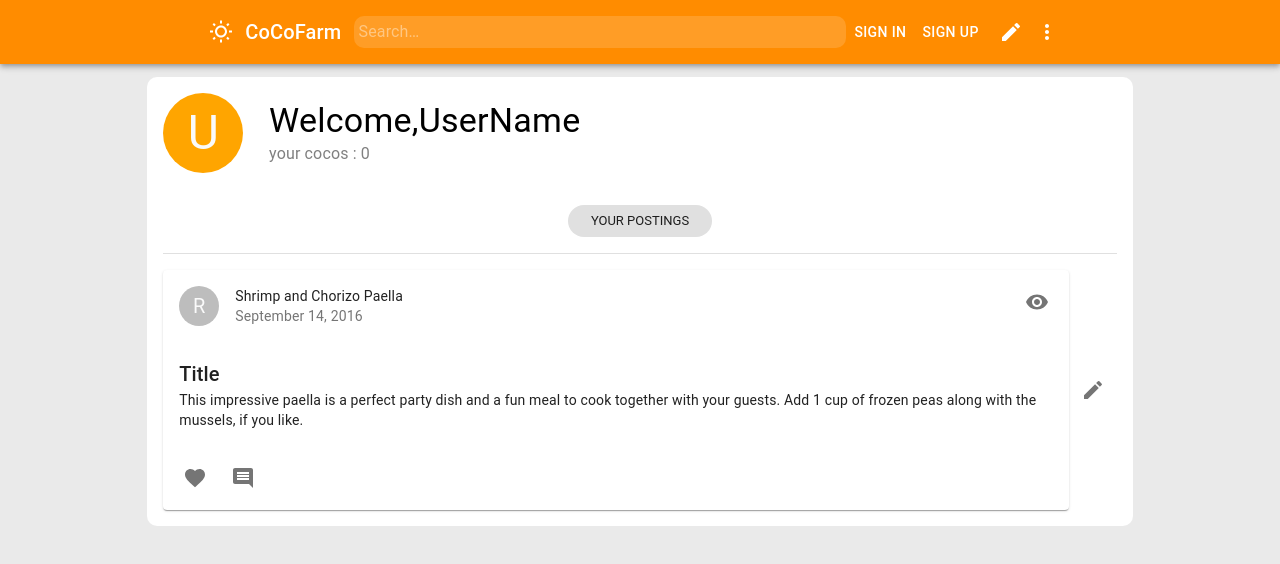
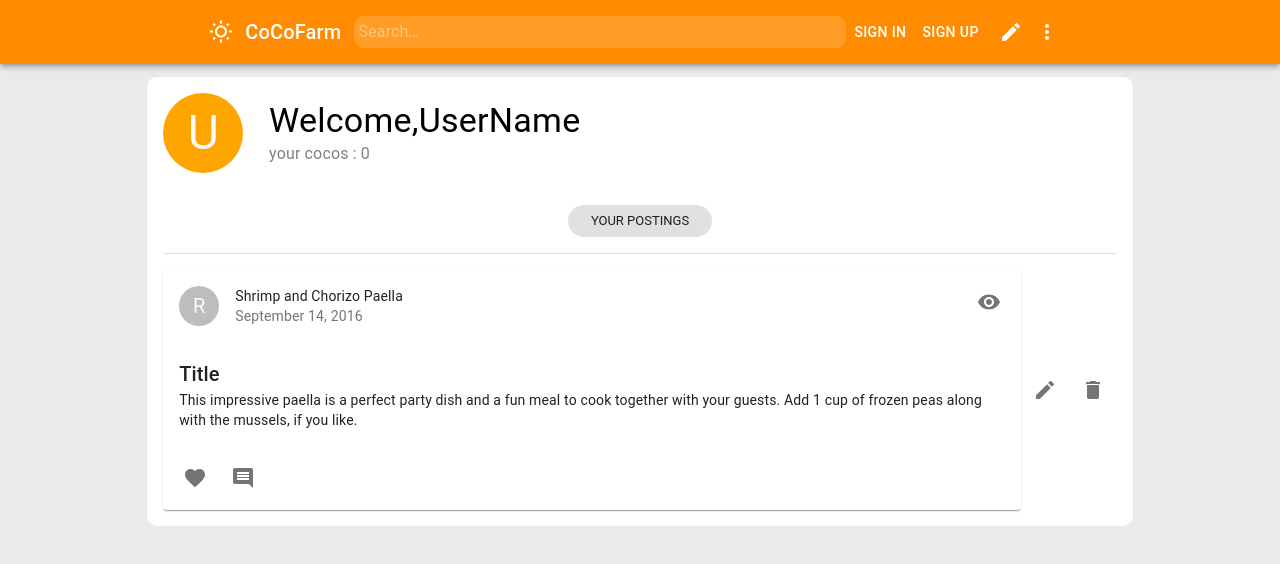
Before and after one commit to codestates/beb-03-second-05-CoCoFarm, a React (Create React App) app in the folder client/: page /mypage in a window 1280 px wide. Shown: the top 564 px of the page. Built offline with nearby package versions, Linux system fonts and the light colour scheme.

Commit message:
fix : mypage 수정,삭제 아이콘 추가

```diff
--- a/client/src/page/Mypage.js
+++ b/client/src/page/Mypage.js
@@ -8,6 +8,7 @@ import {
   IconButton,
 } from "@material-ui/core";
 import EditIcon from "@material-ui/icons/Edit";
+import DeleteIcon from "@material-ui/icons/Delete";
 import axios from "axios";
 import { useState } from "react";
 import Post from "../components/post";
@@ -102,6 +103,15 @@ function Mypage() {
             >
               <EditIcon />
             </IconButton>
+            <IconButton
+              style={{
+                width: "3rem",
+                height: "3rem",
+                alignSelf: "center",
+              }}
+            >
+              <DeleteIcon />
+            </IconButton>
           </Box>
         </Box>
       </Container>
--- a/client/src/page/Postdetail.js
+++ b/client/src/page/Postdetail.js
@@ -114,7 +114,7 @@ function Postdetail() {
             <TextField
               id="outlined-basic"
               label="Comment"
-              variant="outlined"
+              variant="standard"
               maxRows={3}
               style={{
                 width: "100%",
```
